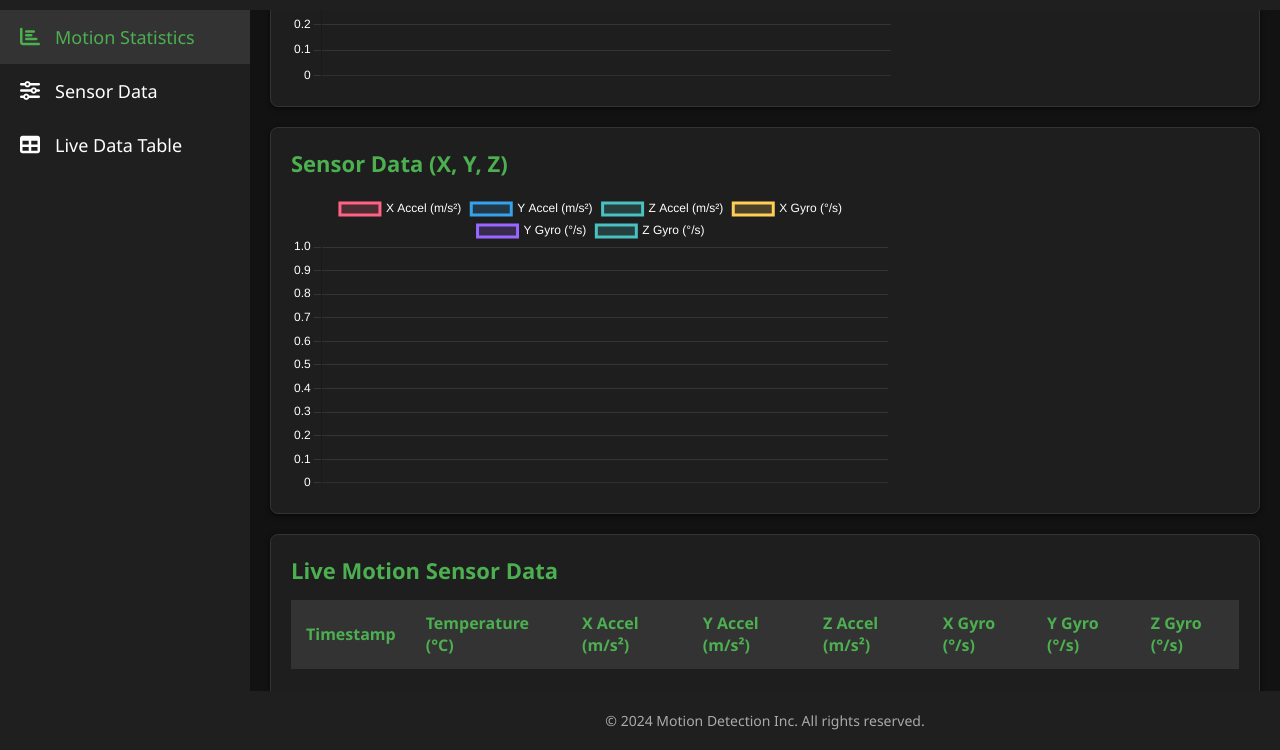
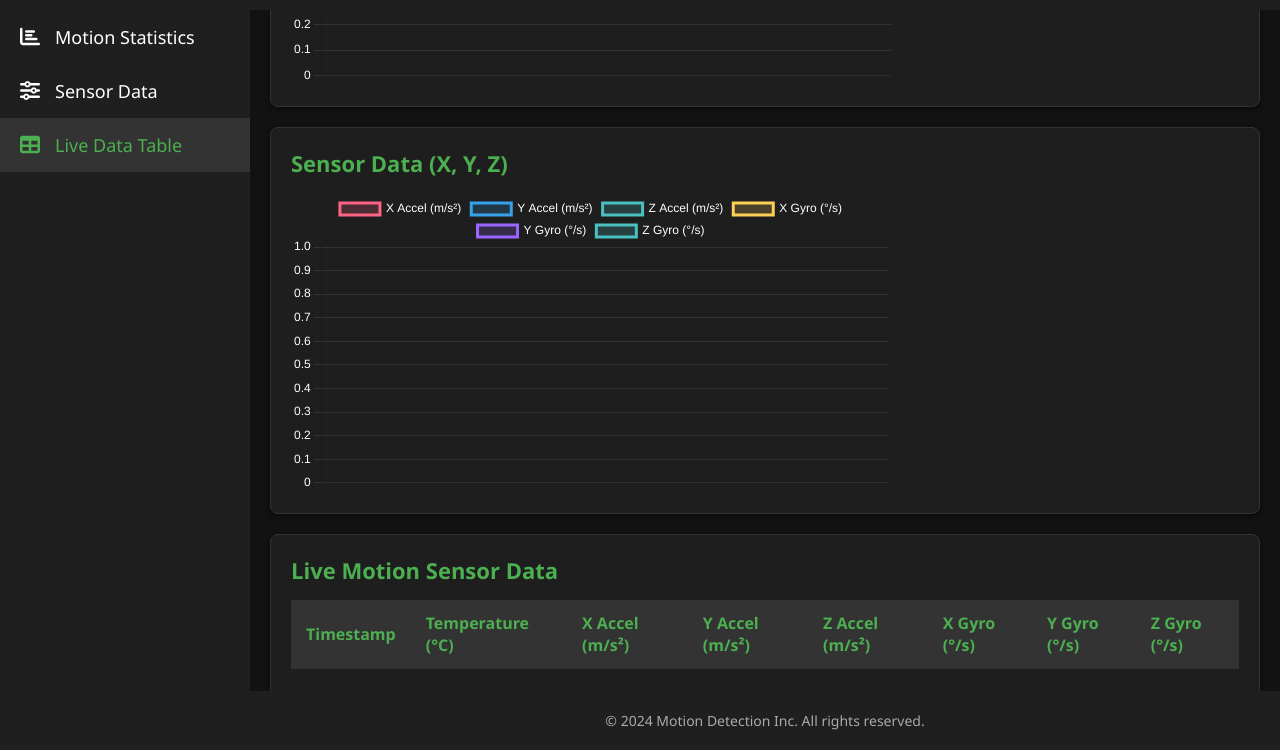
Before and after one commit to mohdfaour03/Accelerometer_Server, a website: page public/dashboard.html in a window 1280 px wide. Both pictures are taken after a click on the link "Live Data Table". Shown: the part 417-1167 px from the top of the page. Drawn offline with nearby package versions, Linux system fonts and the light colour scheme; no server answers.

Commit message:
Final Push

```diff
--- a/public/dashboard.html
+++ b/public/dashboard.html
@@ -35,6 +35,7 @@
             color: var(--text-color);
             display: flex;
             min-height: 100vh;
+            scroll-behavior: smooth; /* Enable smooth scrolling */
         }
 
         /* Sidebar Styling */
@@ -275,15 +276,15 @@
 <body>
     <!-- Sidebar Navigation -->
     <div class="sidebar" id="sidebar">
-        <a href="#motion-stats" class="active">
+        <a href="#motion-stats" class="sidebar-link active">
             <i class="fas fa-chart-bar icon"></i>
             <span class="link-text">Motion Statistics</span>
         </a>
-        <a href="#sensor-data">
+        <a href="#sensor-data" class="sidebar-link">
             <i class="fas fa-sliders-h icon"></i>
             <span class="link-text">Sensor Data</span>
         </a>
-        <a href="#live-data">
+        <a href="#live-data" class="sidebar-link">
             <i class="fas fa-table icon"></i>
             <span class="link-text">Live Data Table</span>
         </a>
@@ -352,13 +353,14 @@
         &copy; 2024 Motion Detection Inc. All rights reserved.
     </div>
 
-    <!-- JavaScript for Sidebar Toggle -->
+    <!-- JavaScript for Sidebar Toggle and Active Link Management -->
     <script>
         const toggleBtn = document.getElementById('toggleBtn');
         const sidebar = document.getElementById('sidebar');
         const header = document.getElementById('header');
         const mainContent = document.getElementById('mainContent');
         const footer = document.getElementById('footer');
+        const sidebarLinks = document.querySelectorAll('.sidebar-link');
 
         toggleBtn.addEventListener('click', () => {
             sidebar.classList.toggle('collapsed');
@@ -372,6 +374,42 @@
             } else {
                 toggleBtn.innerHTML = '<i class="fas fa-bars"></i>';
             }
+        });
+
+        // Function to remove 'active' class from all sidebar links
+        function removeActiveClasses() {
+            sidebarLinks.forEach(link => {
+                link.classList.remove('active');
+            });
+        }
+
+        // Add click event listeners to sidebar links
+        sidebarLinks.forEach(link => {
+            link.addEventListener('click', function() {
+                removeActiveClasses();
+                this.classList.add('active');
+            });
+        });
+
+        // Optional: Update active link based on scroll position
+        window.addEventListener('scroll', () => {
+            let current = '';
+
+            // Determine the current section in view
+            document.querySelectorAll('section').forEach(section => {
+                const sectionTop = section.offsetTop - 100; // Adjust as needed
+                if (pageYOffset >= sectionTop) {
+                    current = section.getAttribute('id');
+                }
+            });
+
+            // Remove active classes and add to the current link
+            sidebarLinks.forEach(link => {
+                link.classList.remove('active');
+                if (link.getAttribute('href') === `#${current}`) {
+                    link.classList.add('active');
+                }
+            });
         });
     </script>
 
@@ -434,7 +472,7 @@
         const motionStatsChart = new Chart(motionStatsCtx, {
             type: 'bar',
             data: {
-                labels: [], // Months or relevant labels
+                labels: [], // Time intervals (e.g., hours)
                 datasets: [{
                     label: 'Motion Events',
                     data: [], // Dynamic data
@@ -572,7 +610,8 @@
             // Example: Count motion events per hour
             const eventCounts = {};
             data.forEach(row => {
-                const hour = new Date(row.timestamp).getHours();
+                const date = new Date(row.timestamp);
+                const hour = date.getHours();
                 eventCounts[hour] = (eventCounts[hour] || 0) + 1;
             });
 
```
